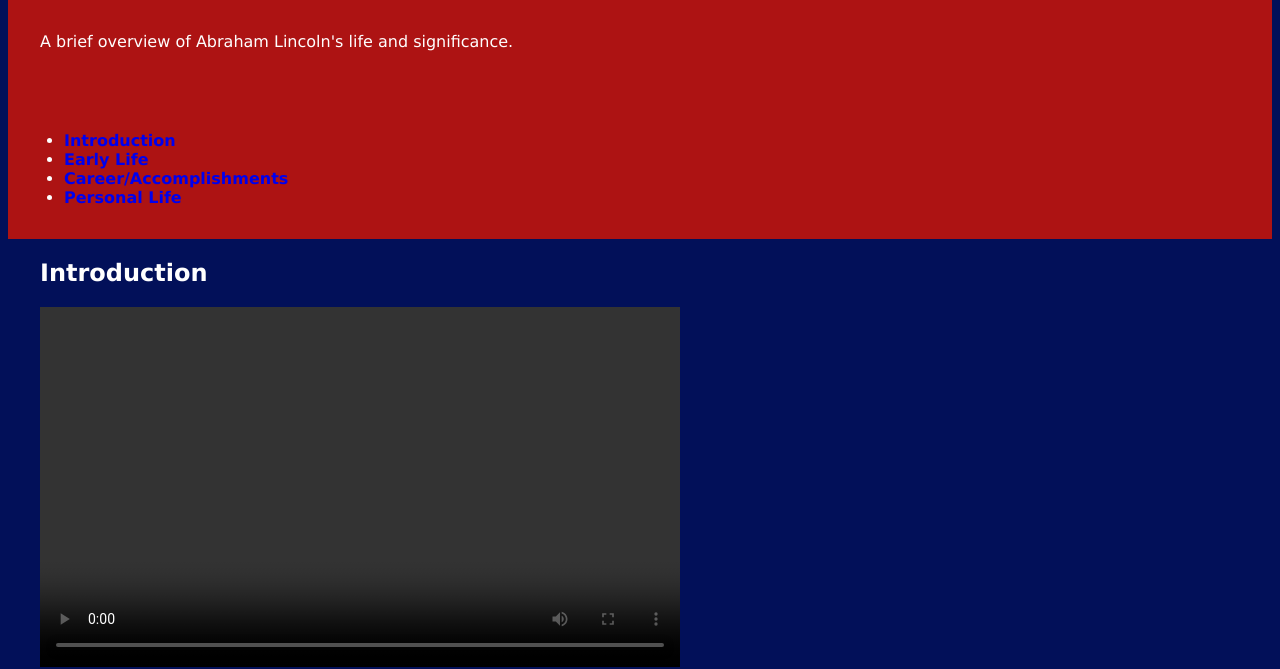
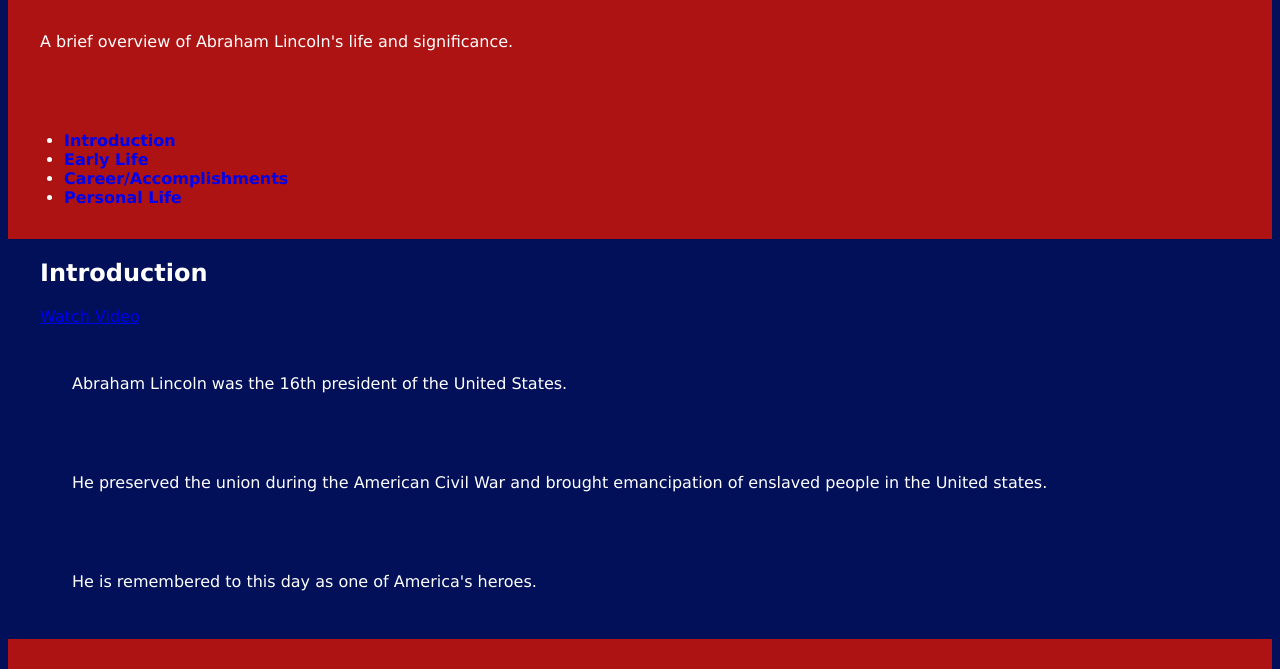
Before and after one commit to Stephenson5926003344/project_v2, a plain HTML site: page introduction.html in a window 1280 px wide. Shown: the part 131-800 px from the top of the page. Drawn offline with Linux system fonts and the light colour scheme.

Commit message:
Update introduction.html

```diff
--- a/introduction.html
+++ b/introduction.html
@@ -23,10 +23,7 @@
                 <section id="introduction">
                     <h2>Introduction</h2>
                     <div class="image-container">
-                        <video width="640" height="360" controls>
                             <a href="https://www.youtube.com/watch?v=x8OBYfGdSqE" target="_blank">Watch Video</a>
-                            Your browser does not support the video tag.
-                        </video>
                         <p>Abraham Lincoln was the 16th president of the United States.</p>
                         <p>He preserved the union during the American Civil War and brought emancipation of enslaved people in the United states.</p>
                         <p>He is remembered to this day as one of America's heroes.</p>
```
